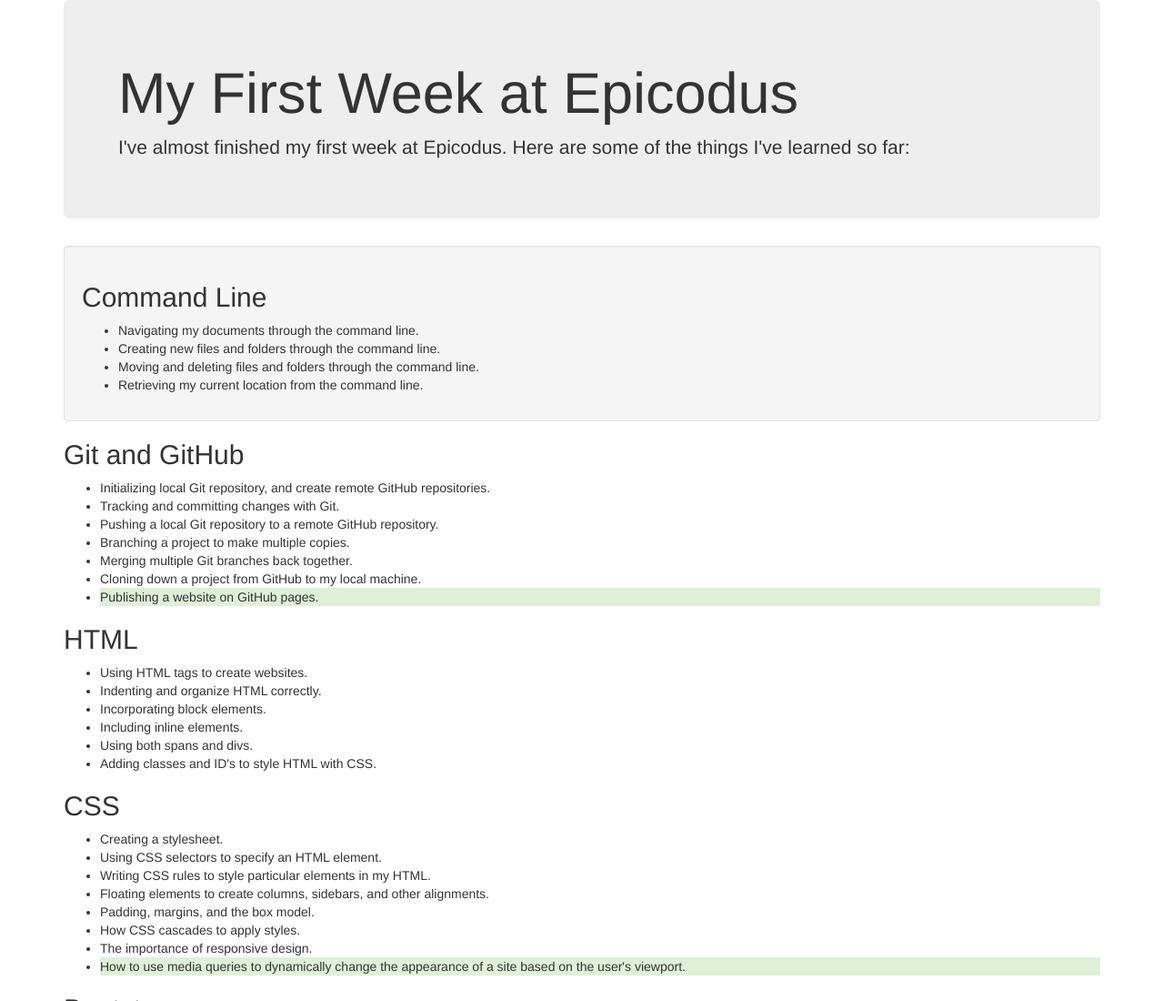
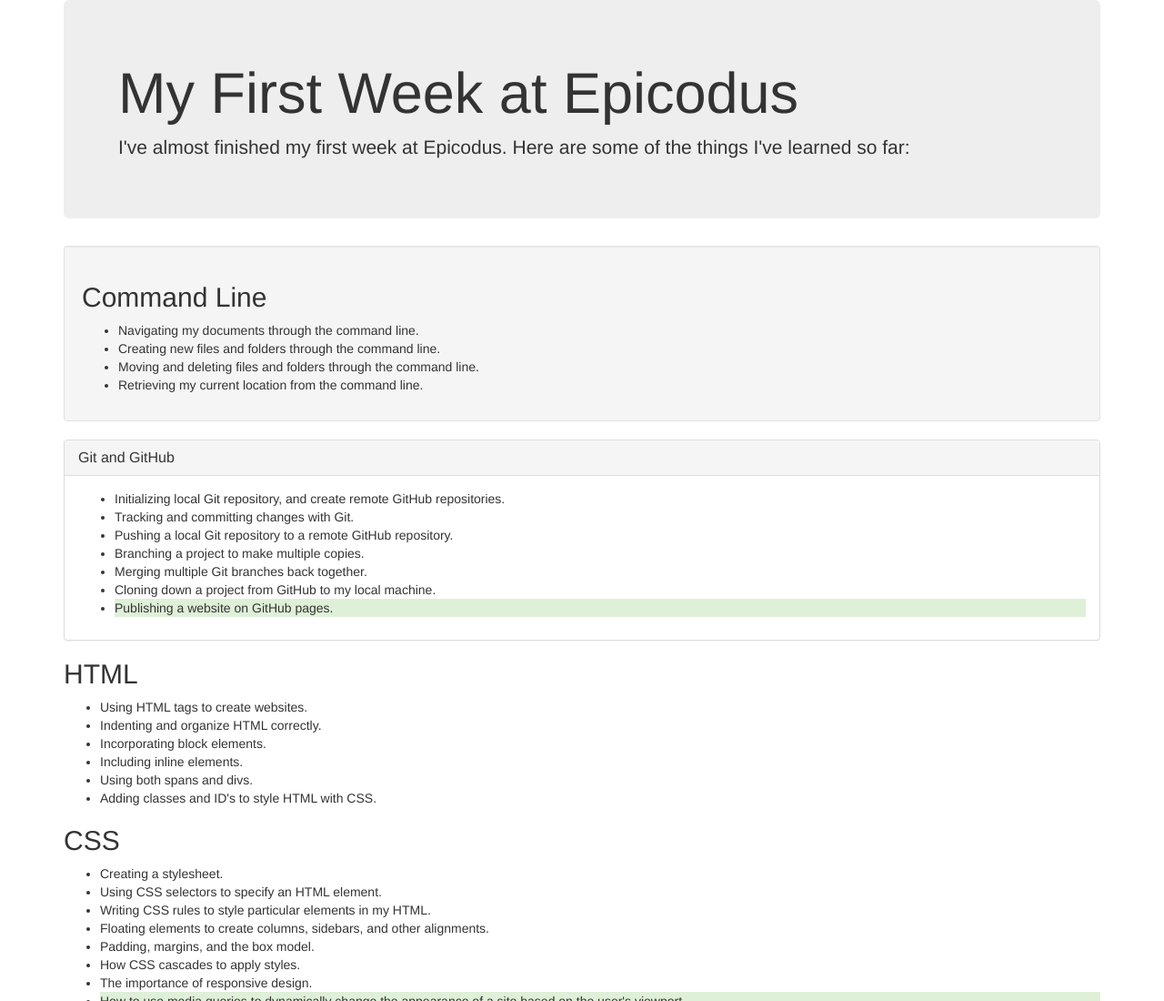
Before and after one commit to mcarlin27/week-in-review, a plain HTML site: page index.html in a window 1280 px wide. Shown: the top 1100 px of the page at 91% size. Drawn offline with Linux system fonts and the light colour scheme.

Commit message:
add Bootstrap panels

```diff
--- a/index.html
+++ b/index.html
@@ -21,7 +21,11 @@
           <li>Retrieving my current location from the command line.</li>
         </ul>
       </div>
-        <h2>Git and GitHub</h2>
+      <div class="panel panel-default">
+        <div class="panel-heading">
+          <h2 class="panel-title">Git and GitHub</h2>
+        </div>
+        <div class="panel-body">
           <ul>
             <li>Initializing local Git repository, and create remote GitHub repositories.</li>
             <li>Tracking and committing changes with Git.</li>
@@ -31,6 +35,8 @@
             <li>Cloning down a project from GitHub to my local machine.</li>
             <li class="bg-success">Publishing a website on GitHub pages.</li>
           </ul>
+         </div>
+        </div>
           <h2>HTML</h2>
           <ul>
             <li>Using HTML tags to create websites.</li>
```
Lines whose indentation alone changed are shown as unchanged.
